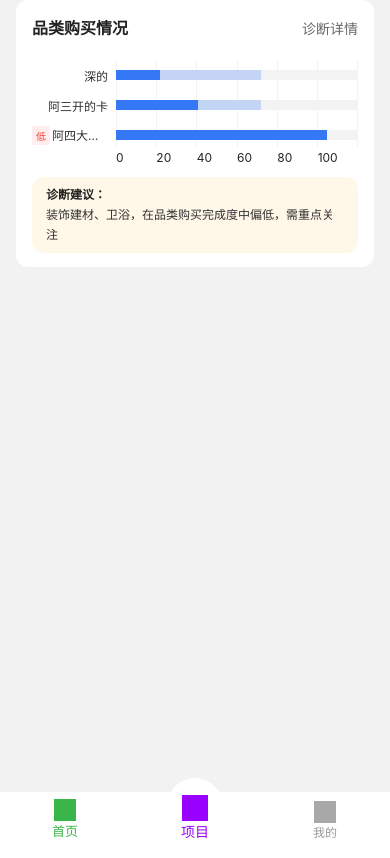
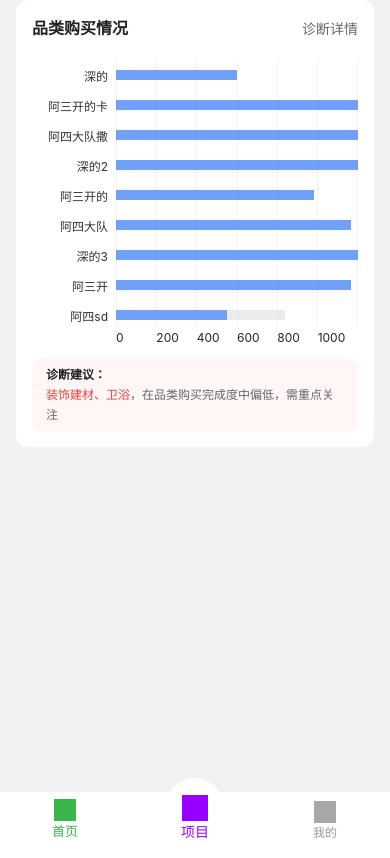
Before and after one commit to dxmzk/step-react-native, a React Native app: screen /Home in a window 390 px wide. Built offline with nearby package versions, Linux system fonts and the light colour scheme; what react-native-device-info would draw is missing.

Commit message:
修改代码

```diff
--- a/src/pages/home/CategoryBuy.jsx
+++ b/src/pages/home/CategoryBuy.jsx
@@ -20,30 +20,109 @@ import {CompatButton} from '../../components/index';
 
 const {width} = Dimensions.get('window');
 const boxWidth = width - 64 - 84;
+const ScaleList = [100000000, 10000000, 1000000, 100000, 10000, 1000, 100];
 
 function CategoryBuy(props) {
-  const itemList = [
-    {name: '深的', ranking: 1, value: 182},
-    {name: '阿三开的卡', ranking: 2, value: 342},
-    {name: '阿四大队撒', ranking: 3, value: 872},
+  const itemList = props.items || [
+    {
+      categoryName: '深的',
+      avgAmountPerson: 182,
+      thresholdAmount: 300,
+      finishRate: 50,
+    },
+    {
+      categoryName: '阿三开的卡',
+      avgAmountPerson: 754,
+      thresholdAmount: 350,
+      finishRate: 120,
+    },
+    {
+      categoryName: '阿四大队撒',
+      avgAmountPerson: 631,
+      thresholdAmount: 530,
+      finishRate: 110,
+    },
+    {
+      categoryName: '深的2',
+      avgAmountPerson: 326,
+      thresholdAmount: 300,
+      finishRate: 102,
+    },
+    {
+      categoryName: '阿三开的',
+      avgAmountPerson: 283,
+      thresholdAmount: 350,
+      finishRate: 82,
+    },
+    {
+      categoryName: '阿四大队',
+      avgAmountPerson: 502,
+      thresholdAmount: 530,
+      finishRate: 97,
+    },
+    {
+      categoryName: '深的3',
+      avgAmountPerson: 543,
+      thresholdAmount: 300,
+      finishRate: 150,
+    },
+    {
+      categoryName: '阿三开',
+      avgAmountPerson: 342,
+      thresholdAmount: 350,
+      finishRate: 97,
+    },
+    {
+      categoryName: '阿四sd',
+      avgAmountPerson: 167,
+      thresholdAmount: 530,
+      finishRate: 46,
+    },
   ];
   const [pressItem, setPressItem] = useState(null);
   const [aixList, setAixList] = useState([0, 20, 40, 60, 80, 100]);
-  const [tagValue, setTagValue] = useState({tag: 1, value: 1});
+  // const [tagValue, setTagValue] = useState({tag: 1, value: 1});
   const timer = useRef(0);
-  const maxNum = useRef(1000);
+  const maxNum = useRef(0);
   const defTitle = props.title || '品类购买情况';
 
-  useEffect(() => {}, []);
+  useEffect(() => {
+    let max = 0;
+    itemList.forEach(e => {
+      max = Math.max(max, e.avgAmountPerson, e.thresholdAmount);
+    });
+    maxNum.current = max;
+    const scale = getScale(max / 5);
+    setAixList(aixList.map((_, index) => index * scale));
+  }, [props.items]);
 
+  // 获取刻度尺
+  function getScale(num) {
+    for (let index = 0; index < ScaleList.length; index++) {
+      const scale = ScaleList[index];
+      if (num > scale) {
+        let isEnd = false;
+        for (let inx = 2; inx < 10; inx++) {
+          if (num < inx * scale) {
+            isEnd = true;
+            return inx * scale;
+          }
+        }
+      }
+    }
+    return num;
+  }
+
+  // 查看诊断详情
   function gotoDiagnose() {}
 
   // 点击显示数据
-  function onPressUser(item, index) {
+  function onPressItem(item, index) {
     if (timer.current > 0) {
       clearTimeout(timer.current);
     }
-    item.top = (index / itemList.length) * 100;
+    let top = (Math.min(index, itemList.length - 2) - 1) * 30;
+    item.top = top > 0 ? top : 0;
     setPressItem(item);
     timer.current = setTimeout(() => {
       clearTimeout(timer.current);
@@ -53,26 +132,28 @@ function CategoryBuy(props) {
 
   // 行项目
   function rankView(item, index) {
-    let value = item.value || 0;
+    let value = item.thresholdAmount || 0;
+    const finishRate = item.finishRate > 100 ? 100 : item.finishRate;
     if (value > 0) {
       value = Math.round((value * 100) / maxNum.current) || 1;
     }
+    const isSelect = pressItem?.categoryName === item.categoryName;
     return (
       <TouchableOpacity
-        key={item.name + index}
+        key={item.categoryName + index}
         style={styles.item}
         activeOpacity={0.9}
-        onPress={() => onPressUser(item, index)}>
+        onPress={() => onPressItem(item, index)}>
         <View style={styles.nameBox}>
-          {item.ranking > 2 ? <Text style={styles.lowTag}>低</Text> : <></>}
+          {item.tag ? <Text style={styles.lowTag}>{item.tag}</Text> : <></>}
           <Text style={styles.itemName} numberOfLines={1} ellipsizeMode="tail">
-            {item.name}
+            {item.categoryName}
           </Text>
         </View>
 
-        <View style={styles.lineWidth}>
-          <View style={styles.tagBg} />
-          <View style={{...styles.lineBg, width: `${value}%`}} />
+        <View style={isSelect ? styles.lineWidth2 : styles.lineWidth}>
+          <View style={{...styles.tagBg, width: `${value}%`}} />
+          <View style={{...styles.lineBg, width: `${finishRate}%`}} />
         </View>
       </TouchableOpacity>
     );
@@ -91,12 +172,13 @@ function CategoryBuy(props) {
   }
 
   function PressItemView() {
+    const top = pressItem.top || 0;
     return (
-      <View style={styles.press}>
-        <Text style={styles.pressStr}>{pressItem.name}</Text>
-        <Text style={styles.pressStr}>个人: {pressItem.value}</Text>
-        <Text style={styles.pressStr}>目标: 600</Text>
-        <Text style={styles.pressStr}>完成度: 30%</Text>
+      <View style={{...styles.press, top}}>
+        <Text style={styles.pressTitle}>{pressItem.categoryName}</Text>
+        <Text style={styles.pressStr}>个人: {pressItem.avgAmountPerson}</Text>
+        <Text style={styles.pressStr}>目标: {pressItem.thresholdAmount}</Text>
+        <Text style={styles.pressStr}>完成度: {pressItem.finishRate}%</Text>
       </View>
     );
   }
@@ -204,7 +286,7 @@ const styles = StyleSheet.create({
     paddingHorizontal: 4,
     borderRadius: 2,
     marginRight: 2,
-    backgroundColor: '#FFEEED',
+    backgroundColor: '#F53F3F',
 
     color: '#F2453A',
     fontSize: 10,
@@ -215,22 +297,34 @@ const styles = StyleSheet.create({
     maxWidth: 60,
   },
   lineWidth: {
+    opacity: 0.7,
     // width: 200,
     width: boxWidth,
     maxWidth: boxWidth,
-    backgroundColor: '#F3F3F3',
+    // paddingVertical: 6,
+    // backgroundColor: '#F3F3F3',
+  },
+  lineWidth2: {
+    opacity: 1,
+    // width: 200,
+    width: boxWidth,
+    maxWidth: boxWidth,
+    // paddingVertical: 6,
+    backgroundColor: '#FFF8EC',
   },
   tagBg: {
     width: boxWidth * 0.6,
     height: 10,
     top: 0,
     left: 0,
+    marginVertical: 6,
     position: 'absolute',
-    backgroundColor: '#3478F640',
+    backgroundColor: '#E3E3E3',
   },
   lineBg: {
-    width: '3%',
+    width: 100,
     height: 10,
+    marginVertical: 6,
     backgroundColor: '#3478F6',
   },
   aixStr: {
@@ -263,6 +357,7 @@ const styles = StyleSheet.create({
     backgroundColor: '#f3f3f3',
   },
   press: {
+    top: 0,
     left: 120,
     zIndex: 9,
     minWidth: 78,
@@ -273,9 +368,16 @@ const styles = StyleSheet.create({
     position: 'absolute',
     backgroundColor: '#000000B0',
   },
+  pressTitle: {
+    color: 'white',
+    fontSize: 14,
+    lineHeight: 16,
+    marginBottom: 4,
+    fontWeight: 'bold',
+  },
   pressStr: {
     color: 'white',
-    fontSize: 10,
+    fontSize: 12,
     lineHeight: 16,
   },
   diagnose: {
@@ -283,22 +385,21 @@ const styles = StyleSheet.create({
     paddingVertical: 8,
     paddingHorizontal: 14,
     marginBottom: 14,
-    backgroundColor: '#FFF7E8',
+    backgroundColor: '#FFF6F5',
   },
   diagnoseTitle: {
     color: '#232323',
-    fontWeight: '700',
+    fontWeight: 'bold',
     fontSize: 12,
     lineHeight: 20,
   },
   diagnoseDesc: {
-    color: '#323232',
+    color: '#676767',
     fontSize: 12,
     lineHeight: 20,
   },
   diagnoseAlert: {
-    borderLeftColor: 2,
-    borderBottomColor: '#ff0066',
+    color: '#F53F3F',
     // backgroundColor: '#ff0066'
   },
 });
```
